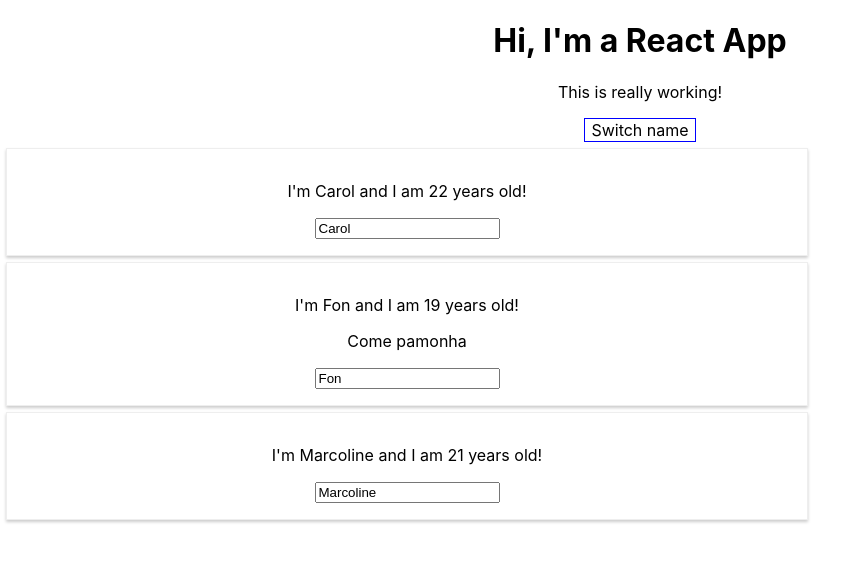
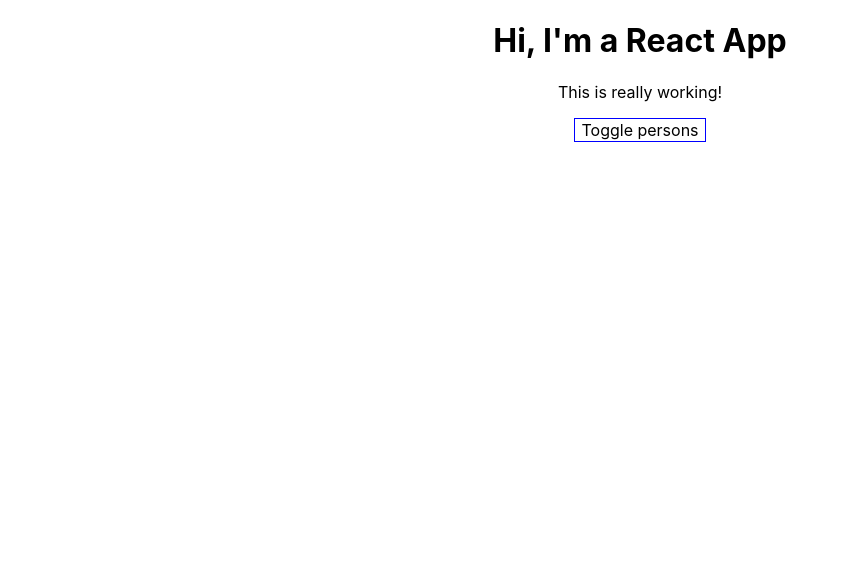
Before and after one commit to plaisteixo-5/Cursos, a React (Create React App) app in the folder Udemy/first-app/: page / in a window 1280 px wide. Shown: the top 562 px of the page, without its empty margins (0-867 px from the left). Built offline with nearby package versions, Linux system fonts and the light colour scheme.

Commit message:
Add a ternal condition in the button to toggle or not our list of peoples

```diff
--- a/Udemy/first-app/src/App.js
+++ b/Udemy/first-app/src/App.js
@@ -10,7 +10,8 @@
       { name:"Fon", age:19 },
       { name:"Marcoline", age:21 }
     ],
-    otherState: 'Some value'
+    otherState: 'Some value',
+    showPersons: false,
   }
 
   switchNameHandler = ( newName ) => {
@@ -34,6 +35,11 @@
     ]})
   }
 
+  togglePersonsHandler = () => {
+    const doesShow = this.state.showPersons;
+    this.setState({ showPersons: !doesShow })
+  }
+
   render(){
 
     const style = {
@@ -50,7 +56,9 @@
         <p>This is really working!</p>
         <button
         style={style}
-        onClick={() => { this.switchNameHandler('Mariana') }}>Switch name</button>
+        onClick={ this.togglePersonsHandler }>Toggle persons</button>
+        { this.state.showPersons ?
+          <div>
             <Person
               age={ this.state.persons[0].age }
               name={ this.state.persons[0].name } />
@@ -64,6 +72,9 @@
               age={ this.state.persons[2].age }
               name={ this.state.persons[2].name } />
           </div>
+        : null}
+
+      </div>
   )}
 }
 
```
Lines whose indentation alone changed are shown as unchanged.
